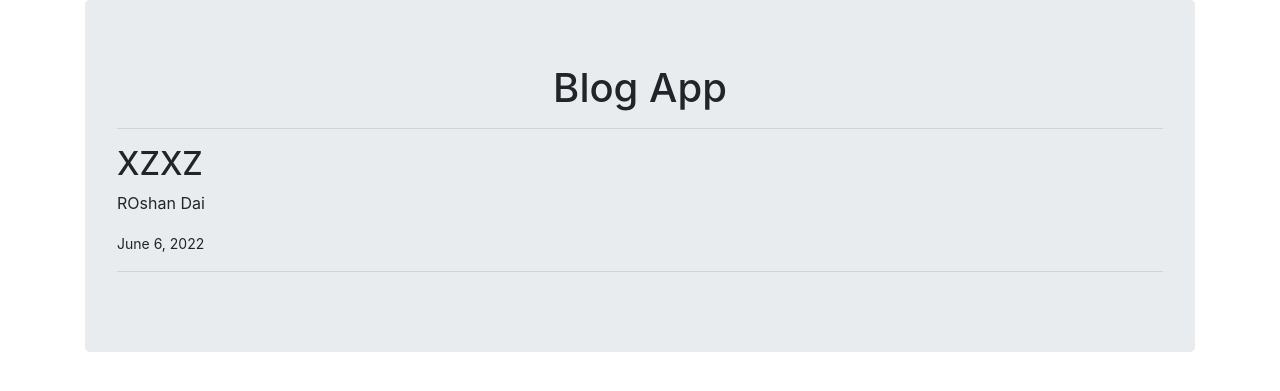
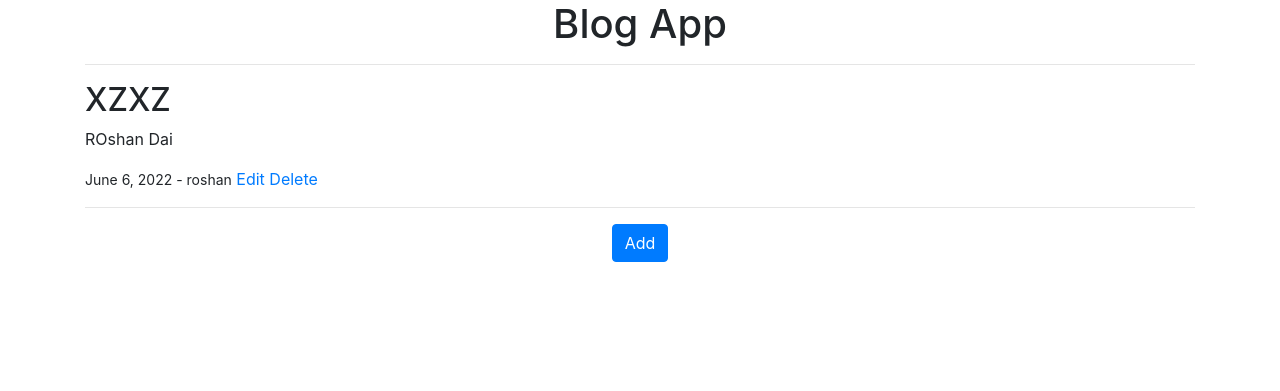
Before and after one commit to rosan21/BLOG-APP, a Django app: page /home/ in a window 1280 px wide. Shown: the top 391 px of the page. Run offline with Django 4.2, Linux system fonts and the light colour scheme; data comes from the database, SQL or seed files in the repository; both versions use the stored data as it was after the commit.

Commit message:
Blog Add,Edit,Delete

```diff
--- /dev/null
+++ b/content_app/templates/add.html
@@ -0,0 +1,5 @@
+<form method="POST">
+    {% csrf_token %}
+    {{form.as_p}}
+    <input type="submit" >
+</form>
--- /dev/null
+++ b/content_app/templates/edit.html
@@ -0,0 +1,5 @@
+<form method="POST">
+    {% csrf_token %}
+    {{form.as_p}}
+    <input type="submit" >
+</form>
--- a/content_app/templates/home.html
+++ b/content_app/templates/home.html
@@ -8,9 +8,15 @@
     {% for blog in blogs%}
         <h2>{{blog.title}}</h2>
         <p>{{blog.content}}</p>
-        <small>{{blog.date_posted}}</small>
+        <small>{{blog.date_posted}} - {{blog.user.username}}</small>
+        <a href="{% url 'edit-blog' id=blog.id %}">Edit</a>
+        <a href="{% url 'delete-blog' id=blog.id %}">Delete</a>
         <hr>
     {%endfor%}
+    <div style = "text-align:center ;">
+        <a href="{% url 'add-blog' %}" class="btn btn-primary">Add</a>
+    </div>
+
 
 
 {% endblock content %}
--- a/content_app/urls.py
+++ b/content_app/urls.py
@@ -3,5 +3,11 @@ from content_app import views
 
 
 urlpatterns = [
-   path('home/', views.home, name = 'home')
+   path('home/', views.home, name = 'home'),
+   path('', views.home),
+   path('add-blog', views.add_blog, name = 'add-blog'),
+   path('edit-blog/<int:id>', views.edit_blog, name = 'edit-blog'),
+   path('delete-blog/<int:id>', views.delete_blog, name = 'delete-blog')
+
+
 ]
--- a/content_app/views.py
+++ b/content_app/views.py
@@ -1,7 +1,38 @@
-from django.shortcuts import render
+from django.shortcuts import redirect, render
 from content_app.models import Blog
+from content_app.forms import BlogForm
 
 # Create your views here.
 def home(request):
     blogs = Blog.objects.all()
     return render(request, 'home.html', {'blogs':blogs})
+
+def add_blog(request):
+    if request.method == 'GET':
+        form = BlogForm()
+        return render(request,'add.html',{'form':form})
+    else:
+        form = BlogForm(request.POST)
+        if form.is_valid():
+            form.save()
+            return redirect('home')
+        else:
+            return render(request,'add.html', {'form': form})
+
+def delete_blog(request, id):
+    blog = Blog.objects.get(id=id)
+    blog.delete()
+    return redirect('home')
+
+def edit_blog(request, id):
+    blog = Blog.objects.get(id=id)
+    if request.method == 'GET':
+        form = BlogForm(instance=blog)
+        return render(request, 'edit.html', {'form':form})
+    else:
+        form = BlogForm(request.POST, instance = blog)
+        if form.is_valid():
+            form.save()
+            return redirect('home')
+        else:
+            return render(request, 'edit.html', {'form':form})
--- a/templates/core/base.html
+++ b/templates/core/base.html
@@ -12,9 +12,9 @@
   </head>
   <body>
     <div class="container">
-        <div class="jumbotron">
+
             {% block content %} {% endblock content %}
-        </div>
+
     </div>
 
     <!-- Optional JavaScript; choose one of the two! -->
```
Also changed, not shown: content_app/forms.py (added, +7 -0 lines), db.sqlite3.
